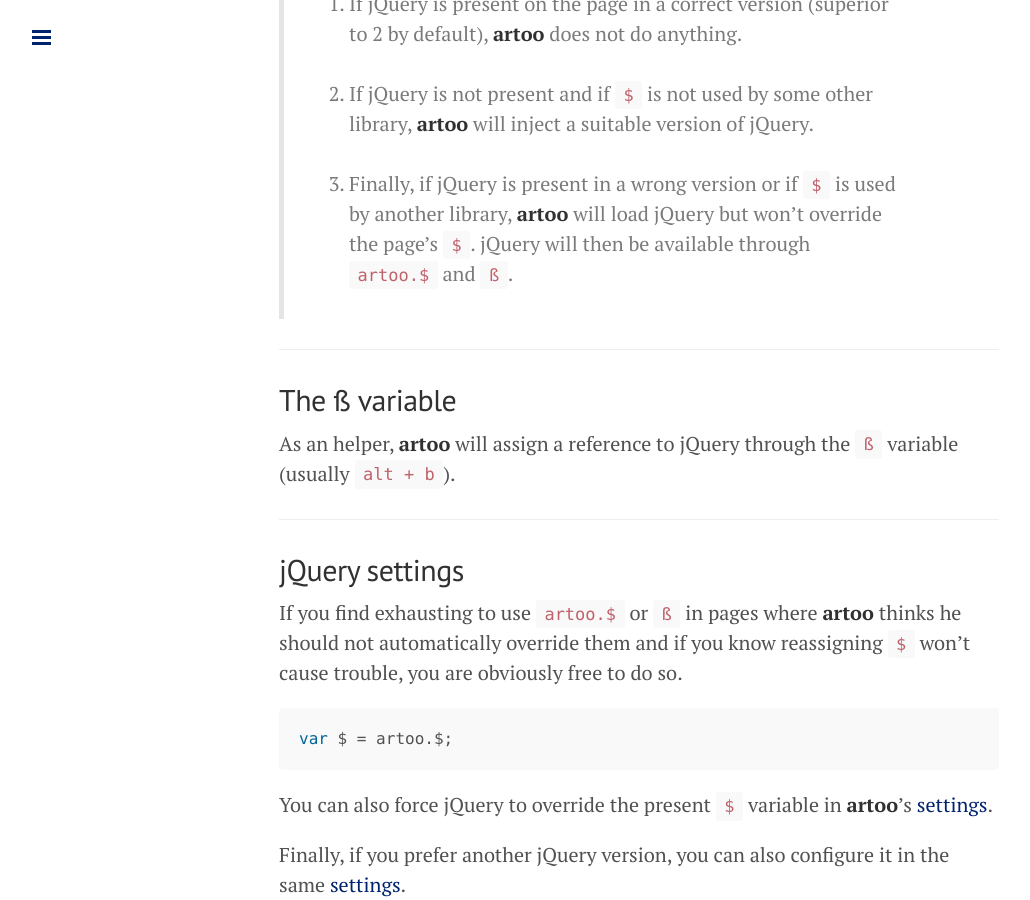
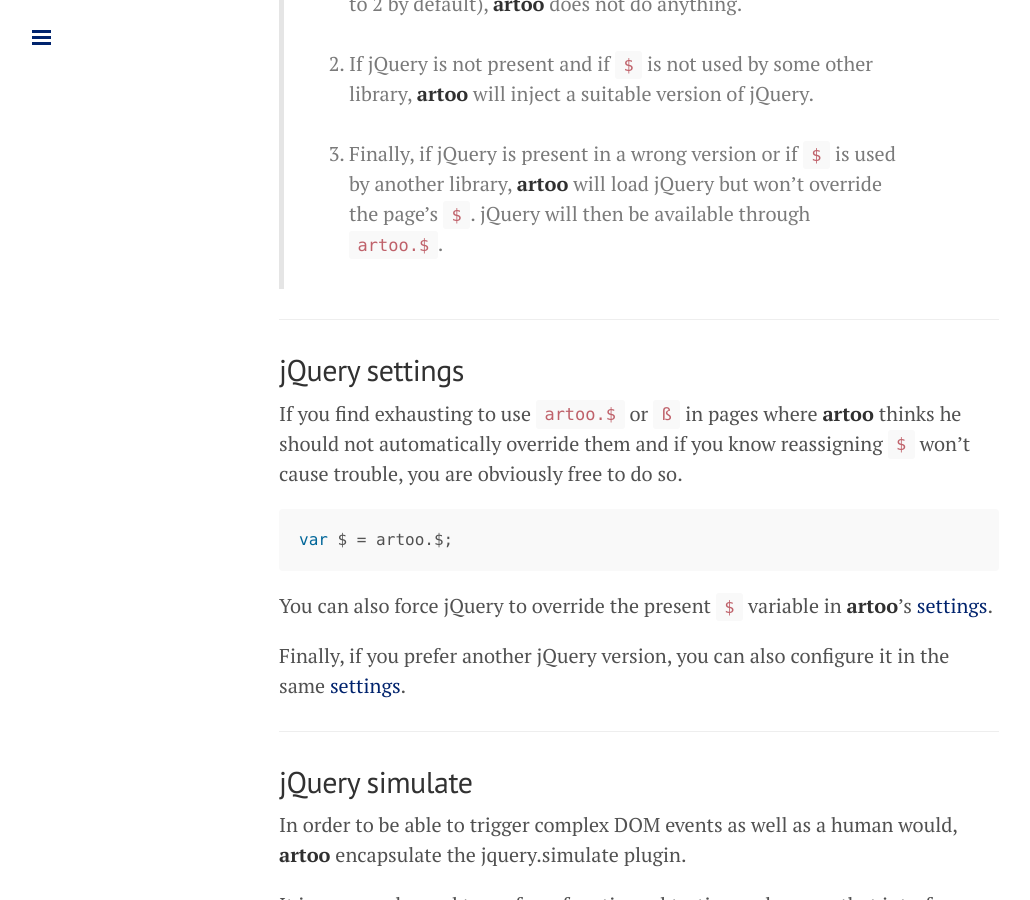
Before and after one commit to medialab/artoo, a Jekyll site: the page built from jquery.md, in a window 1280 px wide and 900 px high, scrolled down 995 px. Shown: the whole window, without its empty margins (1-1031 px from the left). Built offline with Jekyll 4.4.1, drawn with Linux system fonts in a browser that asks for light colours; Markdown is read by kramdown in place of the engine named in the settings.

Commit message:
Dropping ß variable

```diff
--- a/jquery.md
+++ b/jquery.md
@@ -10,7 +10,6 @@
 
 * [Why jQuery?](#why)
 * [Logic of the injection](#logic)
-* [The ß variable](#beta)
 * [jQuery settings](#settings)
 * [jQuery simulate](#simulate)
 * [$ in artoo's functions](#dollar)
@@ -35,13 +34,7 @@
 <br><br>
 > 2. If jQuery is not present and if `$` is not used by some other library, **artoo** will inject a suitable version of jQuery.
 <br><br>
-> 3. Finally, if jQuery is present in a wrong version or if `$` is used by another library, **artoo** will load jQuery but won't override the page's `$`. jQuery will then be available through `artoo.$` and `ß`.
-
----
-
-<h2 id="beta">The ß variable</h2>
-
-As an helper, **artoo** will assign a reference to jQuery through the `ß` variable (usually `alt + b`).
+> 3. Finally, if jQuery is present in a wrong version or if `$` is used by another library, **artoo** will load jQuery but won't override the page's `$`. jQuery will then be available through `artoo.$`.
 
 ---
 
```
